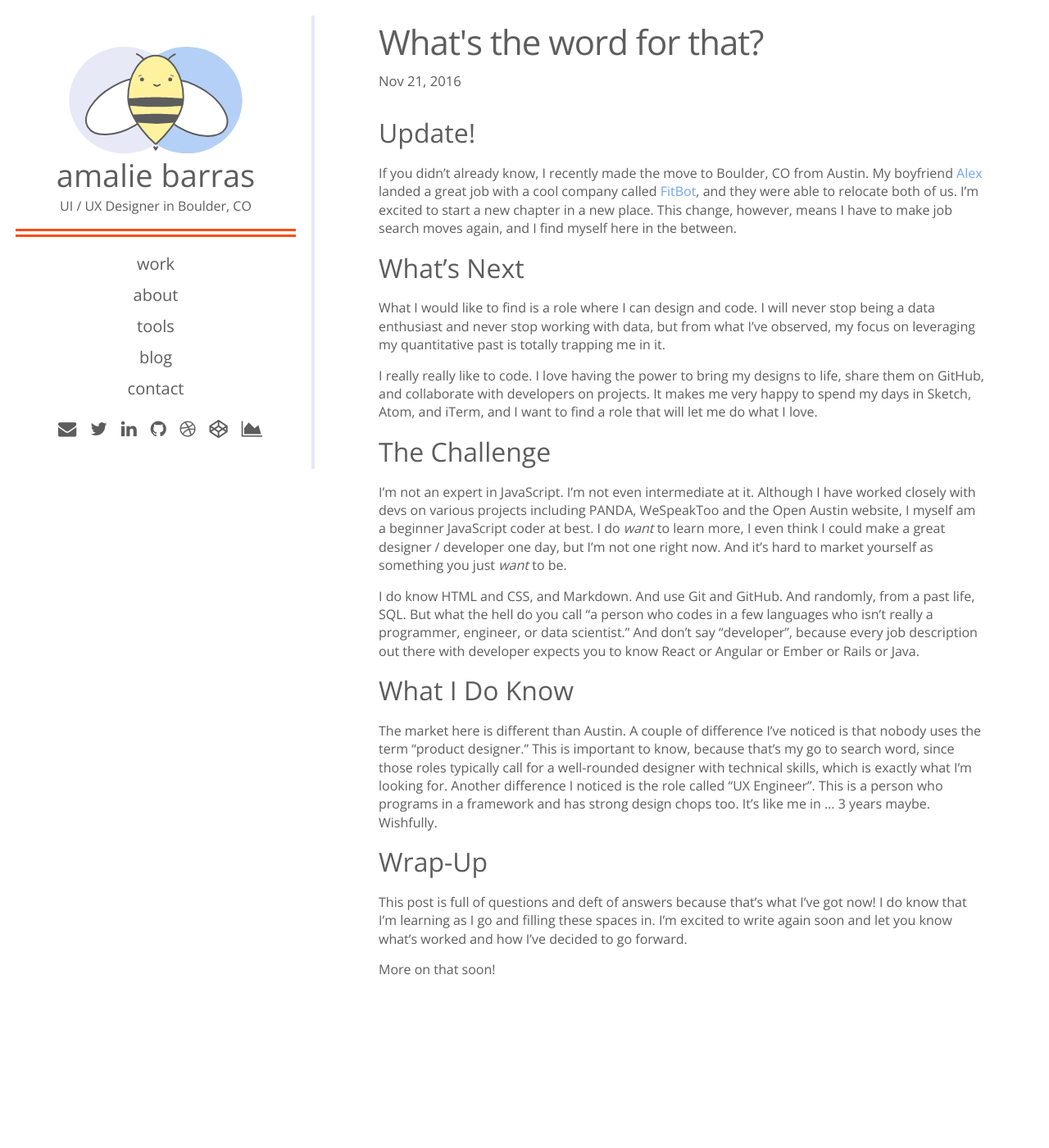
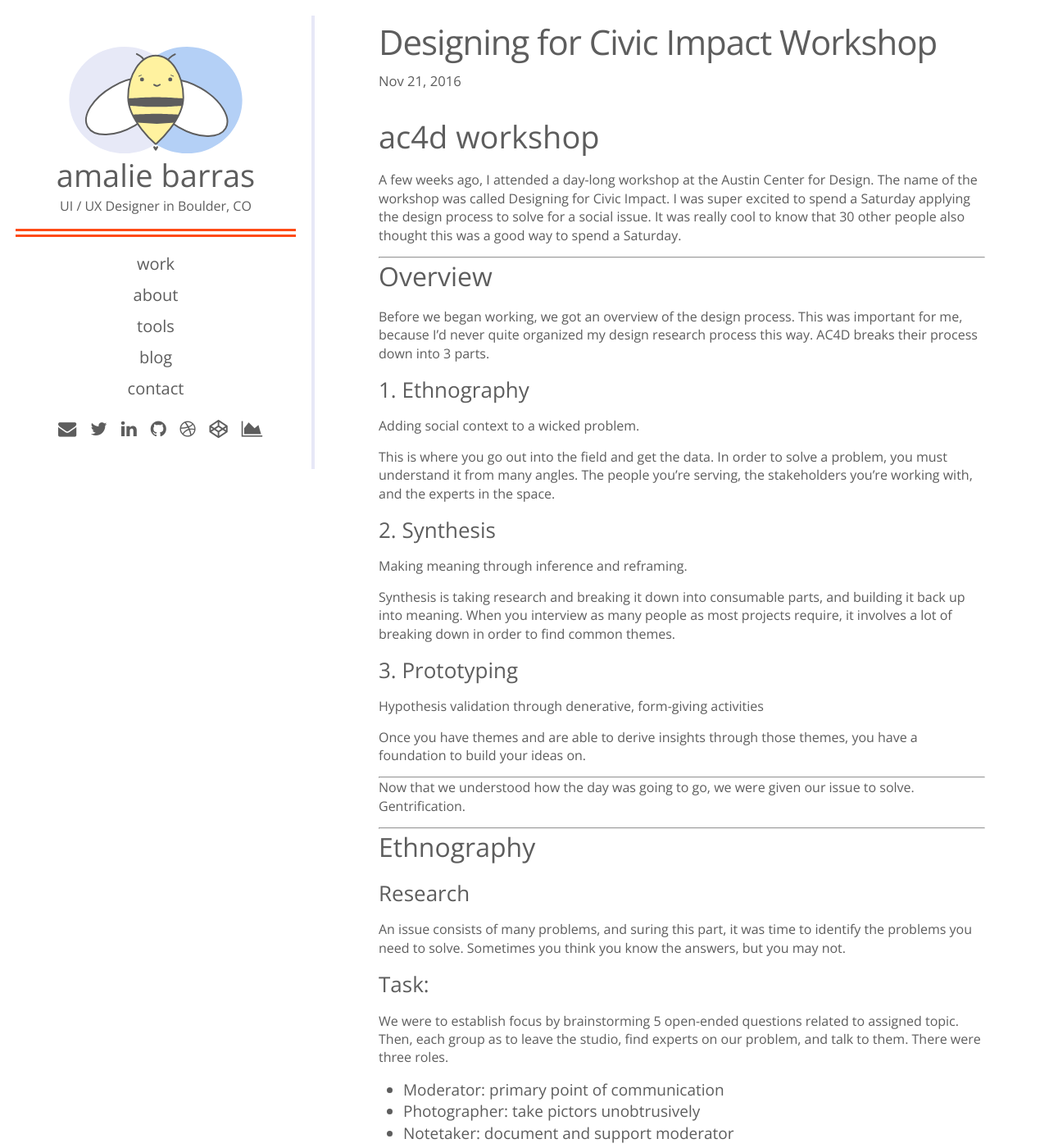
Before and after one commit to amaliebarras/amaliebarras.github.io, a Jekyll site: the page built from _posts/2016-11-21-ac4d-workshop.md, in a window 1280 px wide and 1400 px high. Shown: the whole window at 82% size. Built offline with Jekyll 4.4.1, drawn with Linux system fonts in a browser that asks for light colours; nearby versions of some CDN libraries; some of the changed text lies outside the part shown.

```diff
--- a/_posts/2016-11-21-ac4d-workshop.md
+++ b/_posts/2016-11-21-ac4d-workshop.md
@@ -1,31 +1,78 @@
 ---
 layout: post
-title: What's the word for that?
+title: Designing for Civic Impact Workshop
 ---
 
-## Update!
 
-If you didn't already know, I recently made the move to Boulder, CO from Austin. My boyfriend [Alex](http://twitter.com/flexyford) landed a great job with a cool company called [FitBot](http://twitter.com/FitBot), and they were able to relocate both of us. I'm excited to start a new chapter in a new place. This change, however, means I have to make job search moves again, and I find myself here in the between.
+# ac4d workshop
 
-## What's Next
+A few weeks ago, I attended a day-long workshop at the Austin Center for Design. The name of the workshop was called Designing for Civic Impact. I was super excited to spend a Saturday applying the design process to solve for a social issue. It was really cool to know that 30 other people also thought this was a good way to spend a Saturday.
 
-What I would like to find is a role where I can design and code. I will never stop being a data enthusiast and never stop working with data, but from what I've observed, my focus on leveraging my quantitative past is totally trapping me in it.
+----------
 
-I really really like to code. I love having the power to bring my designs to life, share them on GitHub, and collaborate with developers on projects. It makes me very happy to spend my days in Sketch, Atom, and iTerm, and I want to find a role that will let me do what I love.
+## Overview
 
-## The Challenge
-I'm not an expert in JavaScript. I'm not even intermediate at it. Although I have worked closely with devs on various projects including PANDA, WeSpeakToo and the Open Austin website, I myself am a beginner JavaScript coder at best. I do *want* to learn more, I even think I could make a great designer / developer one day, but I'm not one right now. And it's hard to market yourself as something you just *want* to be.
+Before we began working, we got an overview of the design process. This was important for me, because I'd never quite organized my design research process this way. AC4D breaks their process down into 3 parts.
 
-I do know HTML and CSS, and Markdown. And use Git and GitHub. And randomly, from a past life, SQL. But what the hell do you call "a person who codes in a few languages who isn't really a programmer, engineer, or data scientist." And don't say "developer", because every job description out there with developer expects you to know React or Angular or Ember or Rails or Java.
+### 1. Ethnography
+Adding social context to a wicked problem.
 
-## What I Do Know
+This is where you go out into the field and get the data. In order to solve a problem, you must understand it from many angles. The people you're serving, the stakeholders you're working with, and the experts in the space.
 
-The market here is different than Austin. A couple of difference I've noticed is that nobody uses the term "product designer." This is important to know, because that's my go to search word, since those roles typically call for a well-rounded designer with technical skills, which is exactly what I'm looking for. Another difference I noticed is the role called "UX Engineer". This is a person who programs in a framework and has strong design chops too. It's like me in ... 3 years maybe. Wishfully.
+### 2. Synthesis
+Making meaning through inference and reframing.
+
+Synthesis is taking research and breaking it down into consumable parts, and building it back up into meaning. When you interview as many people as most projects require, it involves a lot of breaking down in order to find common themes.
+
+### 3. Prototyping
+Hypothesis validation through denerative, form-giving activities
+
+Once you have themes and are able to derive insights through those themes, you have a foundation to build your ideas on.
+
+**********
+
+Now that we understood how the day was going to go, we were given our issue to solve. Gentrification.
+
+**********
+
+## Ethnography
+
+### Research
+An issue consists of many problems, and suring this part, it was time to identify the problems you need to solve. Sometimes you think you know the answers, but you may not.
+
+### Task:
+We were to establish focus by brainstorming 5 open-ended questions related to assigned topic. Then, each group as to leave the studio, find experts on our problem, and talk to them. There were three roles.
+
+* Moderator: primary point of communication
+* Photographer: take pictors unobtrusively
+* Notetaker: document and support moderator
+
+We took turns rotating these roles so we all got experience doing it. During this phase, I got the chance to ask why, a lot. The most interesting challenge was to ask questions that were informative, but not leading. This phase takes a long time because finding people who are willing to open up to you that way is difficult.
+
+## Synthesis
+
+Once we had talked to a few different people in East Austin, we had information that we could synthesize. To start this off, we turned interview clips into what are called **utterances** through a process called **transcription**. This was a challenge to define as a group, so we skipped the rule-setting and just each went for it since we didn't have a lot of time. I broke down mine into much smaller parts than the other folks in my group. But that's one thing I would have done differently with more time. Once we had about 100 sticky notes full of utterances, we groups simiilar ideas, called **themes**. Then, you interpret through these themes your own lens, which transforms them into **insights.** The final form is a provocative statement of truth about human behavior, and it may be wrong, but is stated as a fact.
+
+## Prototyping
+
+Prototyping is also iterative process consisting of
+
+* Building models
+* Making things
+* Testing things
+* Trying new things
+
+The first thing you'd want to do is write a **story**. This adds context to an insight, puts more detail and reality to the otherwise highly abstract, and allows for a framework to test your concepts. **Concepts** are a combination of a design pattern and an insights, and a **design pattern** is simply something that's working in the world. For example, media streaming, the sharing economy, or digital nomadism. So in order to prototype, we created concepts by combining a set of design patterns and insights.
+
+### Task:
+
+* Come up with an idea based on combining our design patterns (on blue sticky notes) with your insights (on green sticky notes)
+* Pass them around and "yes, and" other peoples ideas
 
 
-## Wrap-Up
-
-This post is full of questions and deft of answers because that's what I've got now! I do know that I'm learning as I go and filling these spaces in. I'm excited to write again soon and let you know what's worked and how I've decided to go forward.
+**************
 
 
+Although I know the content was very abridged, I feel like this day deepened my understanding of Austin, TX and the design research process as a whole. I wanted to write this blog post because I start a new job tomorrow, where I will be coming in to the second phase of this process, and I feel like going back over this really helped me refresh on that.
+
 More on that soon!
--- a/work/dominicanjoe.html
+++ b/work/dominicanjoe.html
@@ -16,7 +16,7 @@
 		<div class = "why">
 		<h2>Why this project?</h2>
 		<p>This was my second weekend assignment for <a href = "http://www.theironyard.com">the Iron Yard's</a> UI design track. Each person drew the name of a local restaurant from a hat. During the research phase, I found that there were several opportunities on the website to use design solutions to increase online coffee orders, provide more organized and accurate information about things like hours and menu items, increase the site’s Google searchability (driving more customers), and visually improve Dominican Joe’s online brand.</p>
-		<a class = "casestudypic" target = "blank" href = "../images/dojo/final.png"><img src = "../images/dojo/final.png"/></a>
+		<a class = "casestudypic" target = "blank" href = "http://amaliebarras.github.io/restaurant-redesign"><h3>The Finished Product!</h3><img src = "../images/dojo/final.png"/></a>
 		</div>
 
 		<div class = "how">
```
Also changed, not shown: _posts/2017-01-18-harmy-of-qual.md (added, +44 -0 lines), _posts/2017-06-28-whats-the-word.md (added, +31 -0 lines), work/dataportal.html (added, +52 -0 lines), work/redarena.html (+4 -4 lines).
